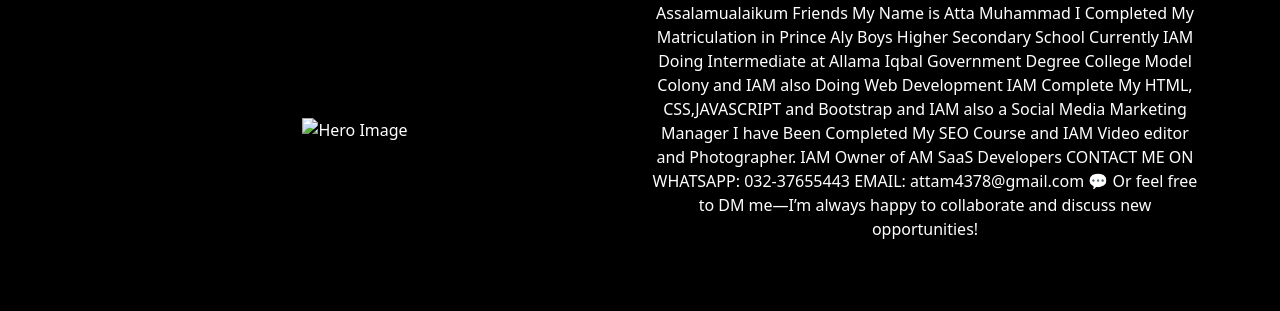
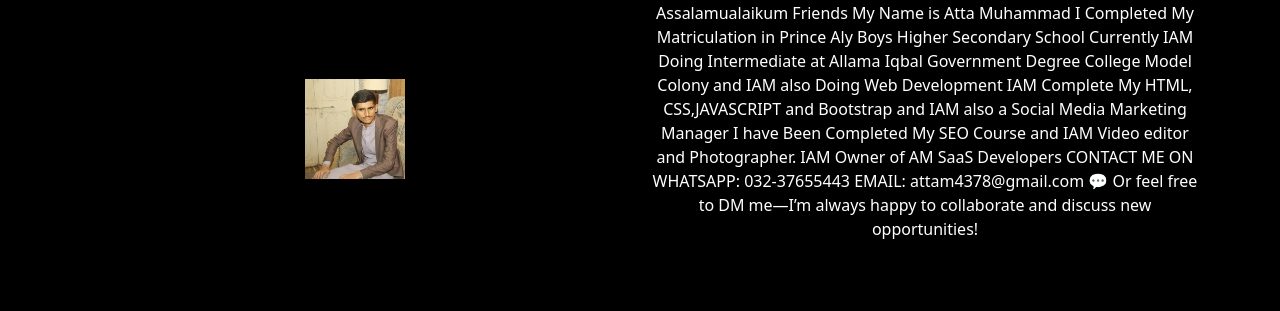
Before and after one commit to attam4354/ATTA-MUHAMMAD-AM, a plain HTML site: page index.html in a window 1280 px wide. Shown: the part 489-800 px from the top of the page. Drawn offline with nearby package versions, Linux system fonts and the light colour scheme.

Commit message:
Update index.html

```diff
--- a/index.html
+++ b/index.html
@@ -82,7 +82,7 @@ body {
             <h2>About Me</h2>
             <div class="row align-items-center mt-4">
                 <div class="col-md-6">
-                    <img src="123.jpeg" alt="Hero Image" class="hero-img" width="200" height="200">
+                      <img src="images/123.jpg" alt="Hero Image" class="hero-img" width="100" height="100">
                 </div>
                 <div class="col-md-6">
                     <p>Assalamualaikum Friends My Name is Atta Muhammad I Completed My Matriculation in Prince Aly Boys Higher Secondary School Currently IAM Doing Intermediate at Allama Iqbal Government Degree College Model Colony and IAM also Doing Web Development IAM Complete My HTML, CSS,JAVASCRIPT
```
